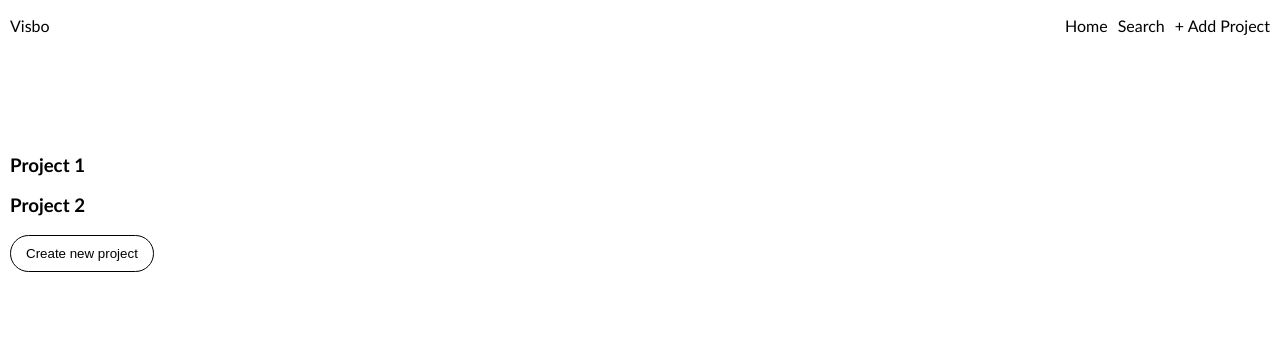
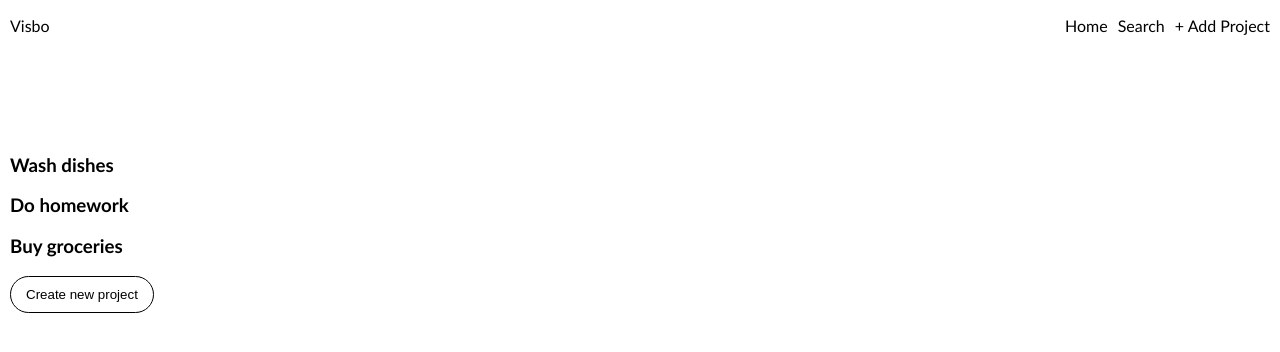
Before and after one commit to HamyAyoub/Visbo, a React (Create React App) app: page /demo in a window 1280 px wide. Shown: the top 352 px of the page. Built offline with nearby package versions, Linux system fonts and the light colour scheme.

Commit message:
uninstalled and removed yarn

```diff
--- a/package.json
+++ b/package.json
@@ -10,7 +10,7 @@
     "react-dom": "^16.12.0",
     "react-redux": "^7.1.3",
     "react-router-dom": "^5.1.2",
-    "react-scripts": "3.2.0",
+    "react-scripts": "^3.3.0",
     "redux": "^4.0.4"
   },
   "scripts": {
--- a/src/components/demo/demo-projects.js
+++ b/src/components/demo/demo-projects.js
@@ -1,16 +1,27 @@
 import React, { Component } from 'react';
+import { connect } from 'react-redux';
+import PropTypes from 'prop-types';
+
+function mapStateToProps(state) {
+  return {
+    projects: state.projects,
+  };
+}
 
 class DemoProjects extends Component {
   render() {
+    const { projects } = this.props;
+
     return (
-      <main className="demo-main">
+      <main className='demo-main'>
         <ul className="projects-list">
-          <li>
-            <h3>Project 1</h3>
-          </li>
-          <li>
-            <h3>Project 2</h3>
-          </li>
+          {projects.map(p => {
+            return (
+              <li key={p.id}>
+                <h3>{p.title}</h3>
+              </li>
+            )
+          })}
         </ul>
         <div>
           <button>Create new project</button>
@@ -20,4 +31,8 @@ class DemoProjects extends Component {
   }
 }
 
-export default DemoProjects;
+DemoProjects.propTypes = {
+  projects: PropTypes.array,
+};
+
+export default connect(mapStateToProps)(DemoProjects);
--- a/src/redux/store.js
+++ b/src/redux/store.js
@@ -1,21 +1,18 @@
 import { createStore } from "redux";
 
 const initialState = {
-  todos: [
+  projects: [
     {
       id: 0,
       title: 'Wash dishes',
-      completed: false
     },
     {
       id: 1,
       title: 'Do homework',
-      completed: false
     },
     {
       id: 3,
       title: 'Buy groceries',
-      completed: false
     }
   ]
 }
```
Also changed, not shown: 2 other files (tests, documents, lock files or other folders).
